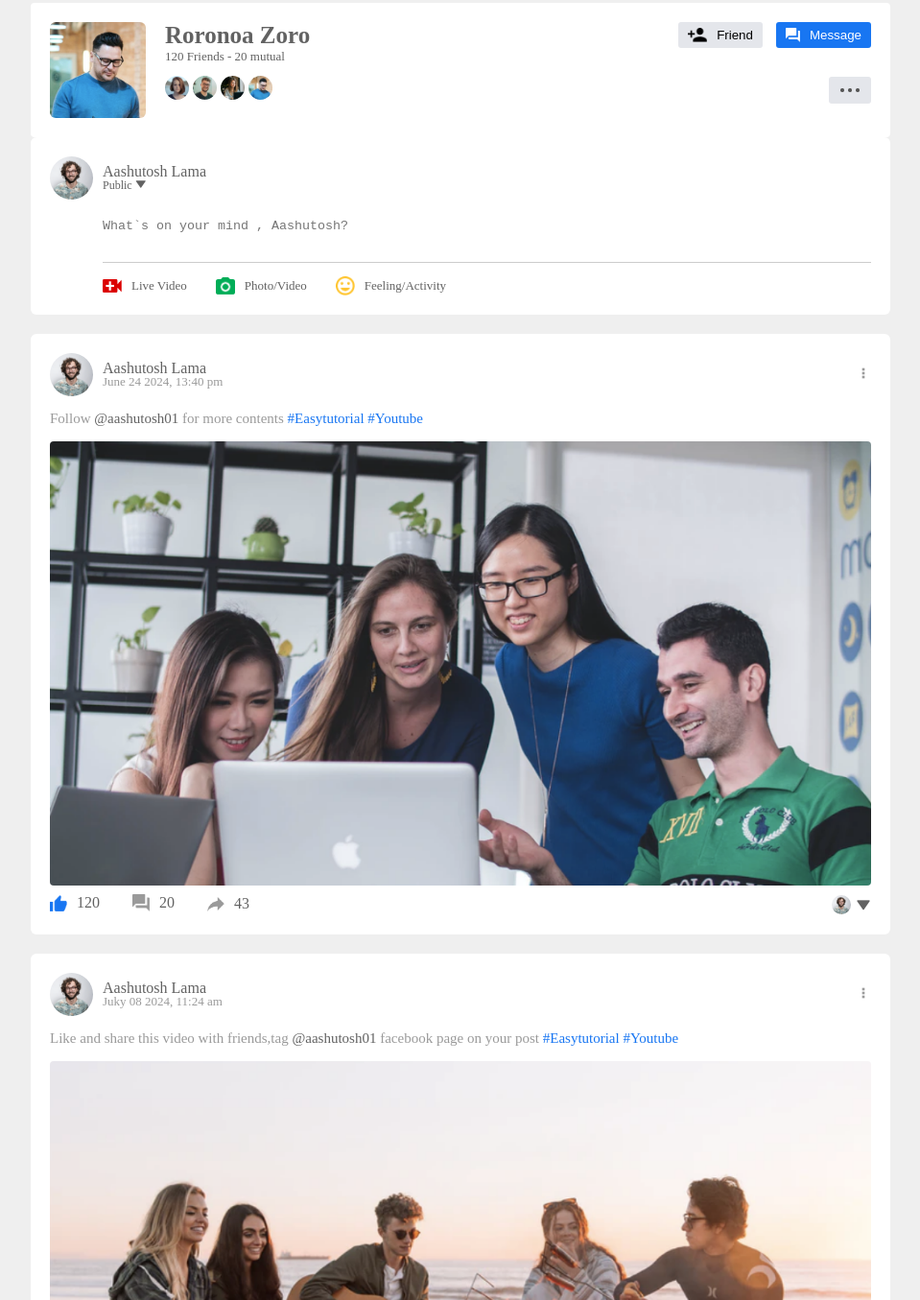
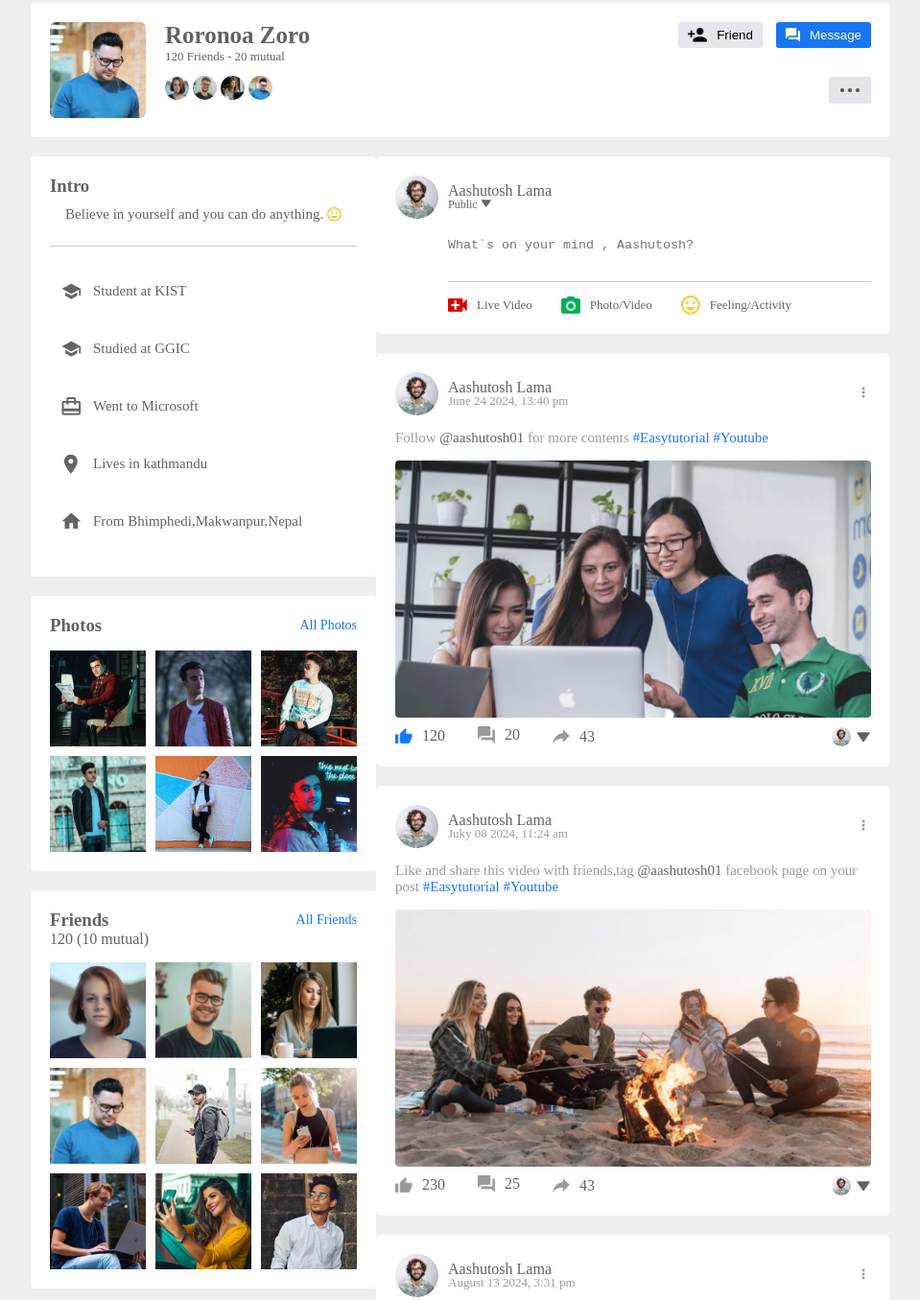
Before and after one commit to 0aashutosh/facebook-clone, a plain HTML site: page profile.html in a window 1280 px wide. Shown: the part 761-2116 px from the top of the page at 96% size, without its empty margins (160-1119 px from the left). Drawn offline with nearby package versions, Linux system fonts and the light colour scheme.

Commit message:
added phptoes and friends

```diff
--- a/profile.html
+++ b/profile.html
@@ -114,8 +114,62 @@
             </div>
         </div>
 
-        <div class="profile info">
-            <div class="info-col"></div>
+        <div class="profile-info">
+            <div class="info-col">
+
+                <div class="profile-intro">
+                    <h3>Intro</h3>
+                    <p class="intro-text">Believe in yourself and you can do anything. <img src="./images/feeling.png"></p>
+                    <hr>
+                    <ul>
+                        <li><img src="./images/profile-study.png"> Student at KIST</li>
+                        <li><img src="./images/profile-study.png" alt=""> Studied at GGIC</li>
+                        <li><img src="./images/profile-job.png" alt=""> Went to Microsoft</li>
+                        <li><img src="./images/profile-location.png" alt=""> Lives in kathmandu</li>
+                        <li><img src="./images/profile-home.png" alt=""> From Bhimphedi,Makwanpur,Nepal</li>
+                    </ul>
+                </div>
+
+                <div class="profile-intro">
+                    <div class="title-box">
+                        <h3>Photos</h3>
+                        <a href="">All Photos</a>
+                    </div>
+
+                    <div class="photo-box">
+                        <img src="./images/photo1.png">
+                        <img src="./images/photo2.png">
+                        <img src="./images/photo3.png">
+                        <img src="./images/photo4.png">
+                        <img src="./images/photo5.png">
+                        <img src="./images/photo6.png">
+                    </div>
+                </div>
+                <div class="profile-intro">
+                    <div class="title-box">
+                        <h3>Friends</h3>
+                        <a href="">All Friends</a>
+                    </div>
+                    <p>120 (10 mutual)</p>
+                    <div class="friends-box">
+
+                            <img src="./images/member-1.png">
+                            <img src="./images/member-2.png">
+                            <img src="./images/member-3.png">
+                            <img src="./images/member-4.png">
+                            <img src="./images/member-5.png">
+                            <img src="./images/member-6.png">
+                            <img src="./images/member-7.png">
+                            <img src="./images/member-8.png">
+                            <img src="./images/member-9.png">
+
+                    </div>
+                </div>
+
+
+
+
+            </div>
             <div class="post-col">
                 <div class="write-post-container">
                     <div class="user-profile">
--- a/style.css
+++ b/style.css
@@ -537,4 +537,82 @@ nav{
 }
 .pd-right a img{
     width: 20px;
+}.profile-info{
+    display: flex;
+    align-items: flex-start;
+    justify-content: space-between;
+    margin-top: 20px;
 }
+.info-col{
+    flex-basis: 33%;
+}
+.post-col{
+    flex-basis: 65%;
+}
+.profile-intro{
+    background: var(--bg-color);
+    padding: 20px;
+    margin-bottom: 20px;
+    border-radius: 4px;
+}
+.profile-intro h3{
+    font-weight: 600;
+}
+.intro-text{
+    text-align: center;
+    margin: 10px 0;
+    font-size: 15px;
+
+}
+.intro-text img{
+    width: 15px;
+    margin-bottom: -3px
+}
+.profile-intro hr{
+    border: 0;
+    height: 1px;
+    background: #ccc;
+    margin: 24px 0;
+}
+.profile-intro ul li{
+    list-style: none;
+    font-size: 15px;
+    margin: 15px 0;
+    display: flex;
+    align-items: center;
+}
+
+.profile-intro ul li img{
+    width: 25px;
+    margin: 10px;
+}
+.title-box{
+    display: flex;
+    align-items: center;
+    justify-content: space-between;
+}
+.title-box a{
+    text-decoration: none;
+    color: #1876f2;
+    font-size: 14px;
+}
+.photo-box img{
+    height: 100px;
+    width: 100px;
+}
+.photo-box{
+    display: grid;
+    grid-template-columns: repeat(3,auto);
+    gap: 10px;
+    margin-top: 15px;
+}
+.friends-box img{
+    height: 100px;
+    width: 100px;
+}
+ .friends-box{
+    display: grid;
+    grid-template-columns: repeat(3,auto);
+    gap: 10px;
+    margin-top: 15px;
+}
```
